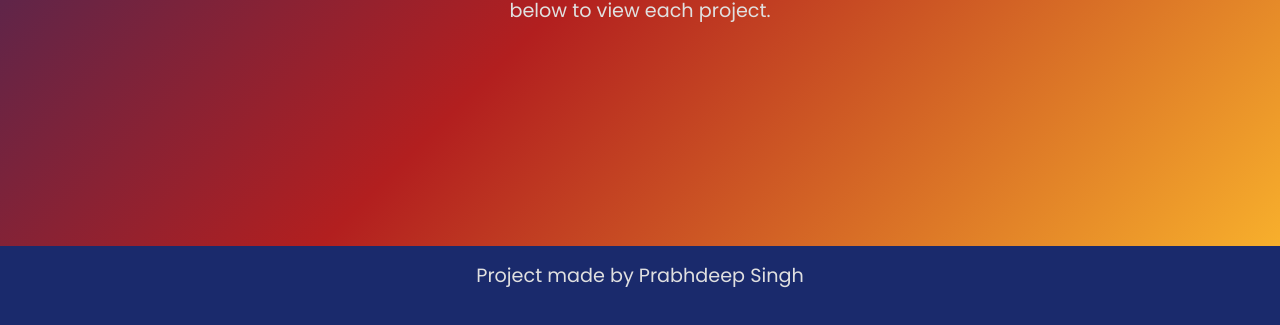
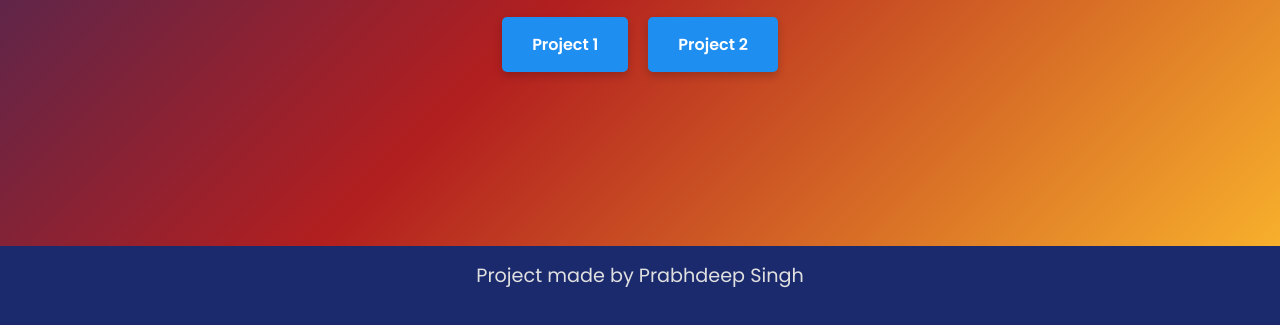
Before and after one commit to 90541118325/mtm6302-Final-Capestone-90541118325, a plain HTML site: page capstone final/index.html in a window 1280 px wide. Shown: the part 475-800 px from the top of the page. Drawn offline with Linux system fonts and the light colour scheme.

Commit message:
Update style.css

```diff
--- a/capstone final/style.css
+++ b/capstone final/style.css
@@ -196,6 +196,27 @@ nav {
     background-color: #0056b3;
     transform: translateY(-2px);
 }
+
+.button-container {
+    display: flex;
+    justify-content: center;
+    gap: 20px;
+    flex-wrap: wrap;
+}
 .project-button {
-    display: none;
+    background-color: #1f8ef1;
+    color: white;
+    border: none;
+    padding: 15px 30px;
+    font-size: 16px;
+    font-weight: 600;
+    text-decoration: none;
+    border-radius: 5px;
+    box-shadow: 0 4px 8px rgba(0, 0, 0, 0.2);
+    transition: background-color 0.3s, transform 0.3s;
 }
+
+.project-button:hover {
+    background-color: #0056b3;
+    transform: translateY(-2px);
+}
```
